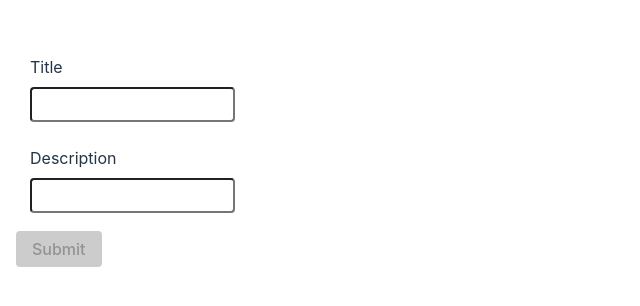
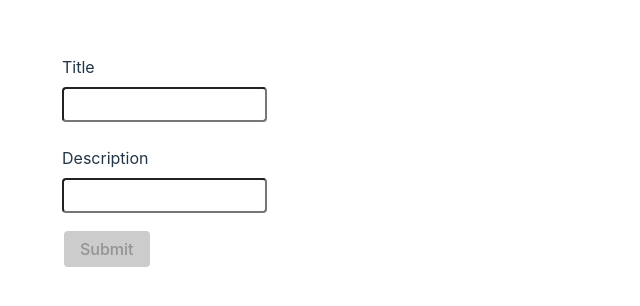
Before and after one commit to hahafiz/W17_nota_react, a React (Vite) app: page / in a window 1280 px wide. Shown: the part 242-548 px from the top of the page, without its empty margins (0-640 px from the left). Built offline with nearby package versions, Linux system fonts and the light colour scheme.

Commit message:
feat: handle checked

```diff
--- a/src/App.jsx
+++ b/src/App.jsx
@@ -6,9 +6,13 @@ function App() {
   const [todos, setTodos] = useState([]);
   const [test, setTest] = useState(false);
 
+  const generateRandomHex = () => {
+    return Math.floor(Math.random() * 16777215).toString(16);
+  };
+
   const handleAddNewTodo = ({ title, description }) => {
     const newTodoItem = {
-      id: Math.random().toString(),
+      id: generateRandomHex(),
       title,
       description,
       checked: false,
@@ -20,8 +24,43 @@ function App() {
     });
   };
 
+  const handleChecked = (event) => {
+    const targetId = event.target.id;
+    const targetChecked = event.target.checked;
+
+    // console.log("id >>>>", event.target.id);
+    // console.log("id >>>>", event.target.checked);
+
+    setTodos((prevTodo) => {
+      const updatedTodos = prevTodo.map((todo) => {
+        // return early if id not match - we don't want to change anything to it
+        if (todo.id !== targetId) {
+          return todo;
+        }
+
+        // since id is matched, we change the checked
+        const updatedItem = {
+          ...todo, // copy existing todo item
+          checked: targetChecked, // update checked
+        };
+
+        // return updated item
+        return updatedItem;
+      });
+
+      return updatedTodos;
+    });
+  };
+
   return (
-    <>
+    <div
+      style={{
+        display: "flex",
+        flexDirection: "column",
+        gap: "1rem",
+        padding: "2rem",
+      }}
+    >
       {/* debugging purpose only: to view the data*/}
       {/* <pre>{JSON.stringify(todos, null, 2)}</pre> */}
 
@@ -34,13 +73,11 @@ function App() {
             title={todo.title}
             description={todo.description}
             checked={todo.checked}
-            toggleDone={(event) => {
-              setTest(event.target.checked);
-            }}
+            toggleDone={handleChecked}
           />
         );
       })}
-    </>
+    </div>
   );
 }
 
--- a/src/components/Card.jsx
+++ b/src/components/Card.jsx
@@ -54,7 +54,7 @@ Card.propTypes = {
   checked: PropTypes.bool,
   title: PropTypes.string,
   description: PropTypes.string,
-  toggleDone: PropTypes.bool,
+  toggleDone: PropTypes.func,
 };
 
 export default Card;
--- a/src/components/NewTodo.jsx
+++ b/src/components/NewTodo.jsx
@@ -48,7 +48,6 @@ const NewTodo = (props) => {
       }}
       disabled={!title.trim()}
     >
-      {/* TODO: ALIGN THE fieldset with button */}
       <fieldset
         style={{
           display: "flex",
@@ -95,7 +94,12 @@ const NewTodo = (props) => {
         />
       </fieldset>
 
-      <button type="submit" className="submit" disabled={!title.trim()}>
+      <button
+        style={{ marginLeft: "1rem" }}
+        type="submit"
+        className="submit"
+        disabled={!title.trim()}
+      >
         Submit
       </button>
     </form>
```
